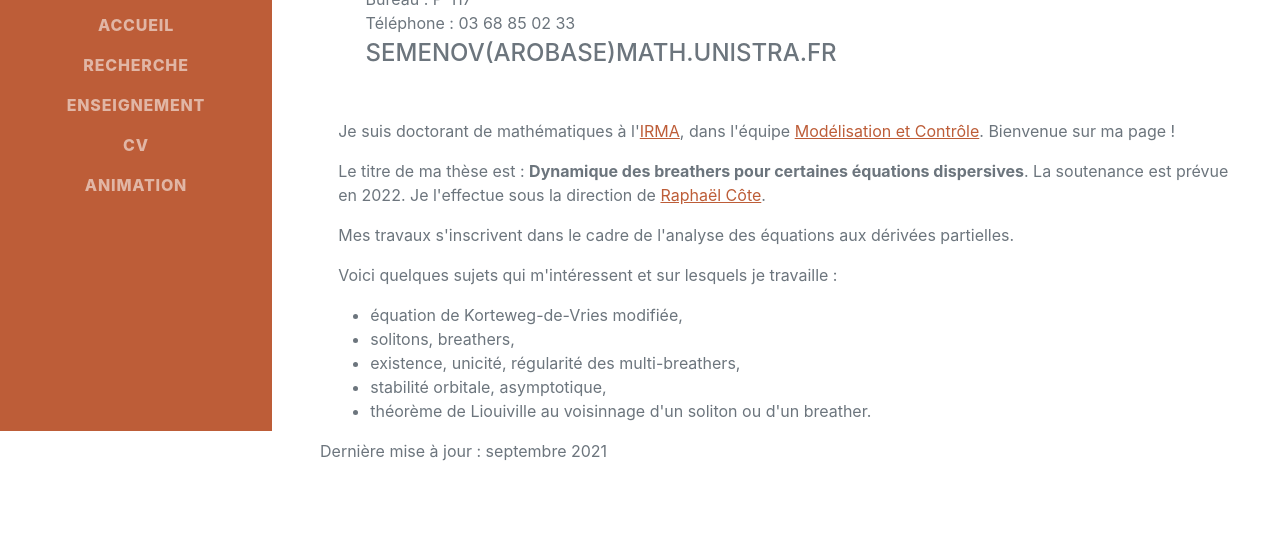
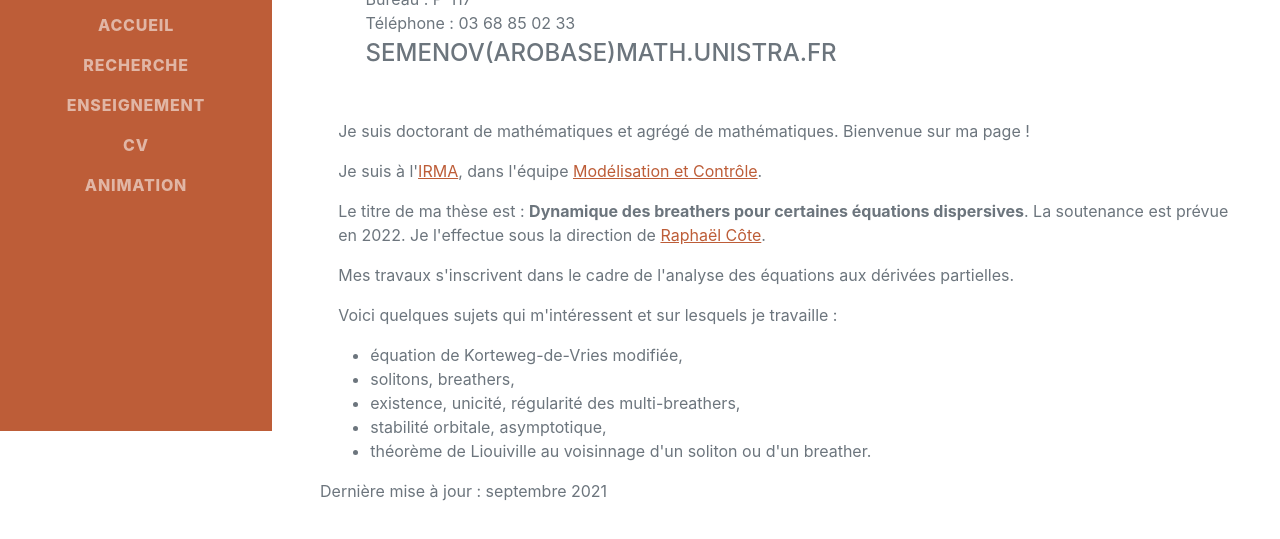
Before and after one commit to alexander-semenov-67/alexander-semenov-67.github.io, a plain HTML site: page index.html in a window 1280 px wide. Shown: the part 369-908 px from the top of the page. Drawn offline with nearby package versions, Linux system fonts and the light colour scheme; a web font is replaced by a local one.

Commit message:
Update index.html

```diff
--- a/index.html
+++ b/index.html
@@ -59,7 +59,8 @@ Téléphone : 03 68 85 02 33    </p>
                     </div>
                     </div>
                     <div style="text-align:start; -webkit-text-stroke-width:0px; margin-left:2%">
-                    <p>Je suis doctorant de mathématiques à l'<a href="https://irma.math.unistra.fr/">IRMA</a>, dans l'équipe <a href="https://irma.math.unistra.fr/rubrique162.html">Modélisation et Contrôle</a>. Bienvenue sur ma page !</p>
+                    <p>Je suis doctorant de mathématiques et agrégé de mathématiques. Bienvenue sur ma page !</p>
+                        <p>Je suis à l'<a href="https://irma.math.unistra.fr/">IRMA</a>, dans l'équipe <a href="https://irma.math.unistra.fr/rubrique162.html">Modélisation et Contrôle</a>. </p>
 
 <p>Le titre de ma thèse est : <b>Dynamique des breathers pour certaines équations dispersives</b>.
 
```
